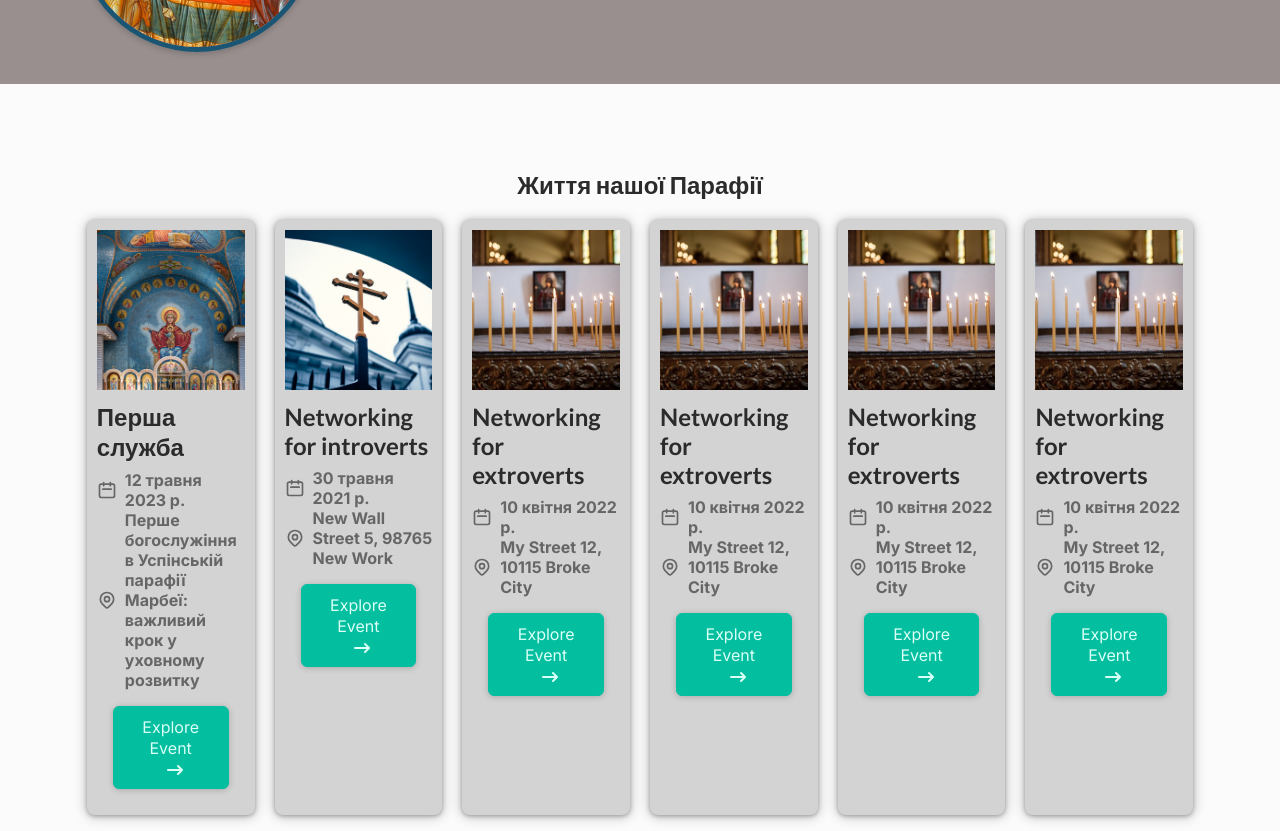
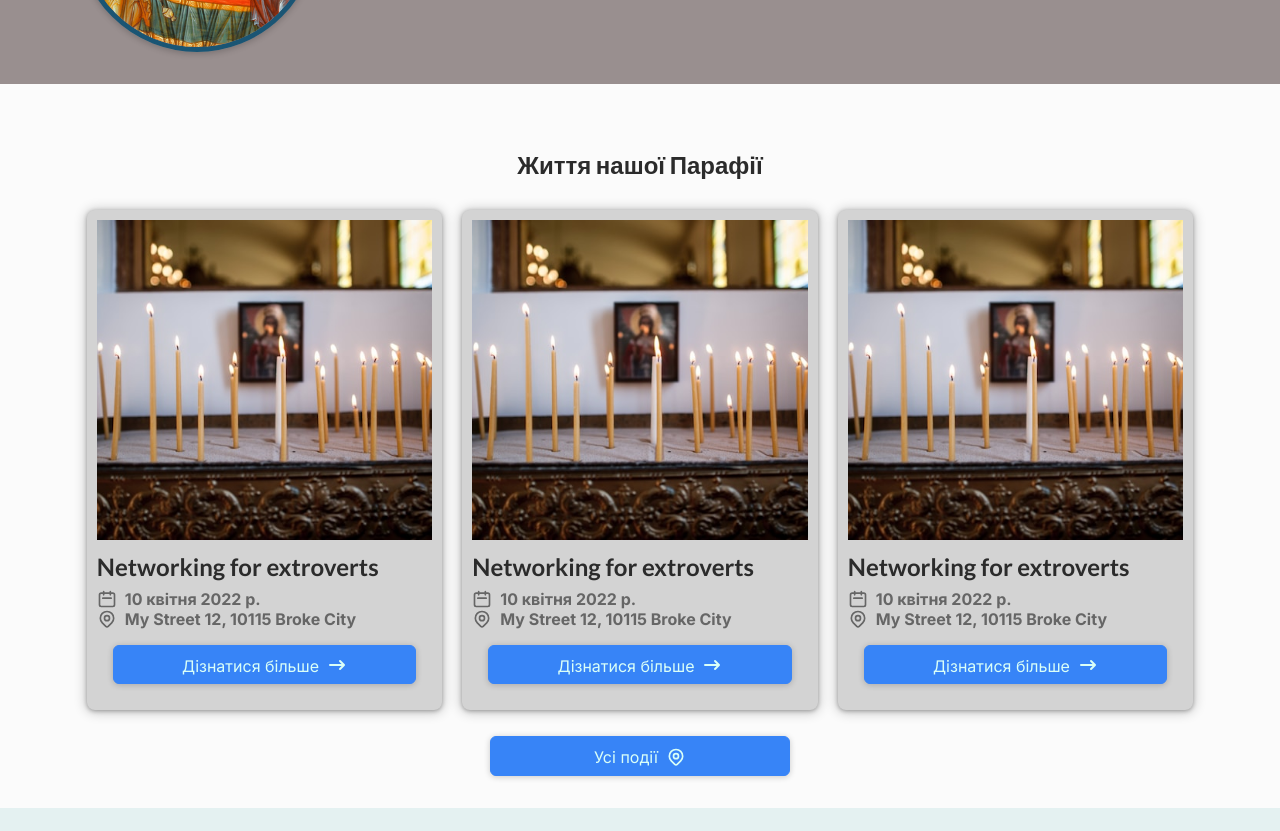
Before and after one commit to disverst/uspinnia-marbella-church, a Next.js app: page / in a window 1280 px wide. Shown: the part 300-1131 px from the top of the page. After the commit the page ends 1108 px from the top, so only its background shows below. Built offline with nearby package versions, Linux system fonts and the light colour scheme.

Commit message:
Media query for events

```diff
--- a/components/events/event-item.module.css
+++ b/components/events/event-item.module.css
@@ -13,7 +13,7 @@
 .item img {
   width: 100%;
   object-fit: cover;
-  height: 10rem;
+  height: 20rem;
 }
 
 .content {
--- a/components/events/event-item.tsx
+++ b/components/events/event-item.tsx
@@ -34,7 +34,7 @@ function EventItem(props: Event) {
         </div>
         <div className={classes.actions}>
           <Button link={exploreLink}>
-            <span>Explore Event</span>
+            <span>Дізнатися більше</span>
             <span className={classes.icon}>
               <ArrowRightIcon />
             </span>
--- a/components/events/event-list.module.css
+++ b/components/events/event-list.module.css
@@ -1,3 +1,26 @@
 .list {
   display: flex;
+  flex-wrap: wrap;
 }
+
+.list > li {
+  flex: 1;
+  /* Adjust other styling properties as needed for your design */
+  margin: 10px; /* Reduce the margin to create more space */
+  padding: 10px;
+  box-sizing: border-box; /* Include padding and border in element's total width */
+}
+
+/* Media query for tablets */
+@media (max-width: 1100px) {
+  .list > li {
+    flex-basis: calc(50% - 20px); /* Two events in one row */
+  }
+}
+
+/* Media query for mobile */
+@media (max-width: 680px) {
+  .list > li {
+    flex-basis: calc(100% - 20px); /* One event per row */
+  }
+}
--- a/components/secondSection/second-section.module.css
+++ b/components/secondSection/second-section.module.css
@@ -8,6 +8,46 @@
 }
 
 .container h1 {
-  padding-top: 50px;
+  padding-top: 30px;
   text-align: center;
 }
+
+.actions {
+  display: flex;
+  justify-content: center;
+  padding: 1rem;
+}
+
+.actions a {
+  width: 300px;
+}
+
+.actions a span {
+  vertical-align: middle;
+}
+
+.icon {
+  margin-left: 0.5rem;
+  display: inline-flex;
+  justify-content: center;
+  align-items: center;
+}
+
+.icon svg {
+  width: 1.25rem;
+  height: 1.25rem;
+}
+
+/* Media query for tablets */
+@media (max-width: 768px) {
+  .container h1 {
+    padding-top: 0; /* Adjust the padding-top for tablets */
+  }
+}
+
+/* Media query for mobile */
+@media (max-width: 480px) {
+  .container h1 {
+    padding-top: 0; /* Adjust the padding-top for mobile */
+  }
+}
--- a/components/secondSection/second-section.tsx
+++ b/components/secondSection/second-section.tsx
@@ -1,15 +1,26 @@
 import React from 'react';
 import EventList from 'components/events/event-list';
+import Button from 'components/ui/button';
+import AddressIcon from 'components/icons/address-icon';
 import classes from './second-section.module.css';
-import { getAllEvents } from '../../dummy-data';
+import { getLastThreeEvents } from '../../dummy-data';
 
 export default function SecondSection() {
-  const events = getAllEvents();
+  const events = getLastThreeEvents();
+  const exploreLink = `/events`;
   return (
     <section className={classes.section}>
       <div className={classes.container}>
         <h1>Життя нашої Парафії</h1>
         <EventList items={events} />
+        <div className={classes.actions}>
+          <Button link={exploreLink}>
+            <span>Усі події</span>
+            <span className={classes.icon}>
+              <AddressIcon />
+            </span>
+          </Button>
+        </div>
       </div>
     </section>
   );
--- a/components/ui/button.module.css
+++ b/components/ui/button.module.css
@@ -2,8 +2,8 @@
   text-decoration: none;
   cursor: pointer;
   font: inherit;
-  background-color: #03be9f;
-  border: 1px solid #03be9f;
+  background-color: #3784f7;
+  border: 1px solid #3784f7;
   border-radius: 6px;
   color: #dafff7;
   padding: 0.5rem 1.5rem;
@@ -13,6 +13,6 @@
 
 .btn:hover,
 .btn:active {
-  background-color: #02afa1;
-  border-color: #02afa1;
+  background-color: #0c6bfa;
+  border-color: #0c6bfa;
 }
```
